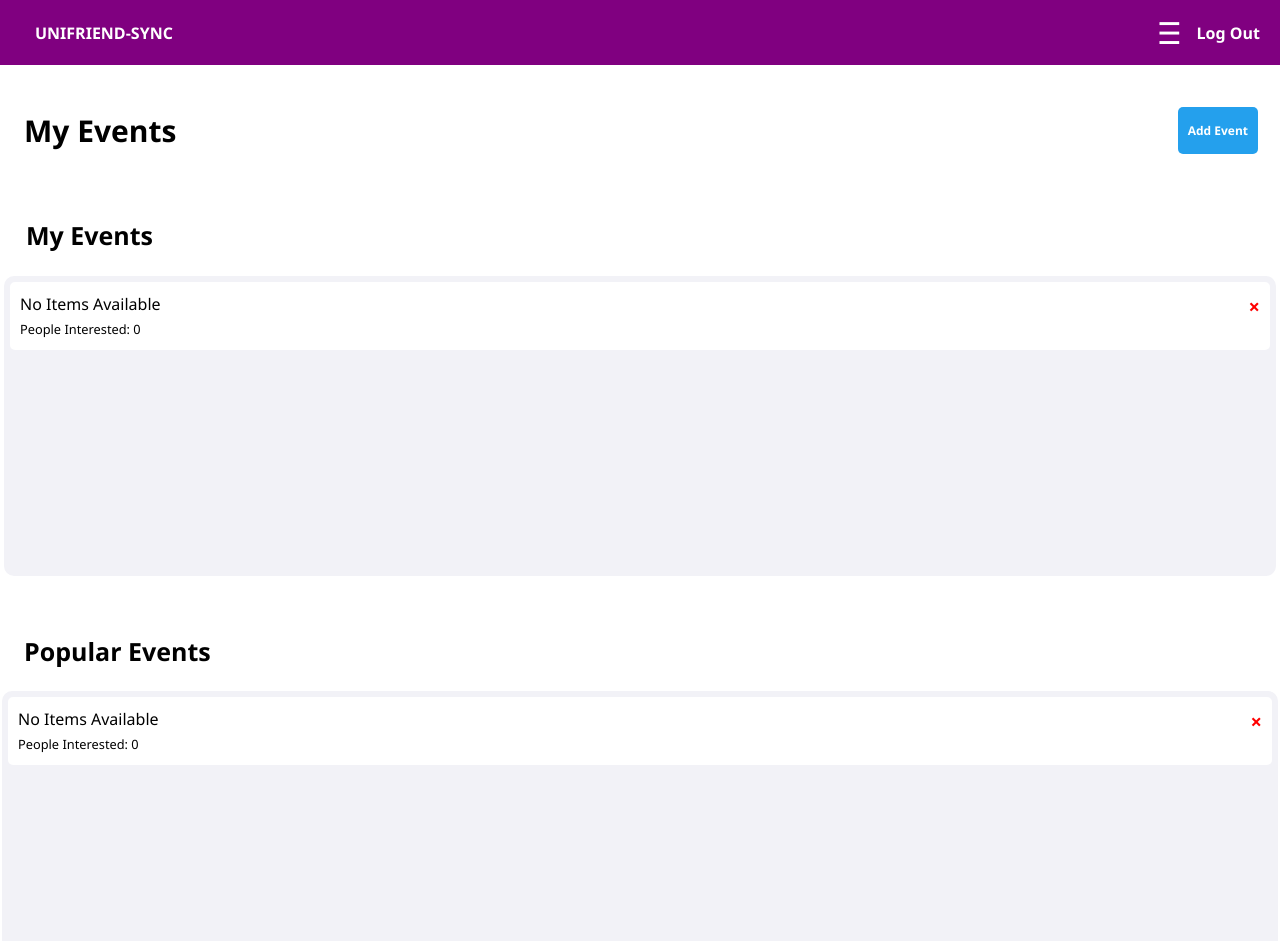
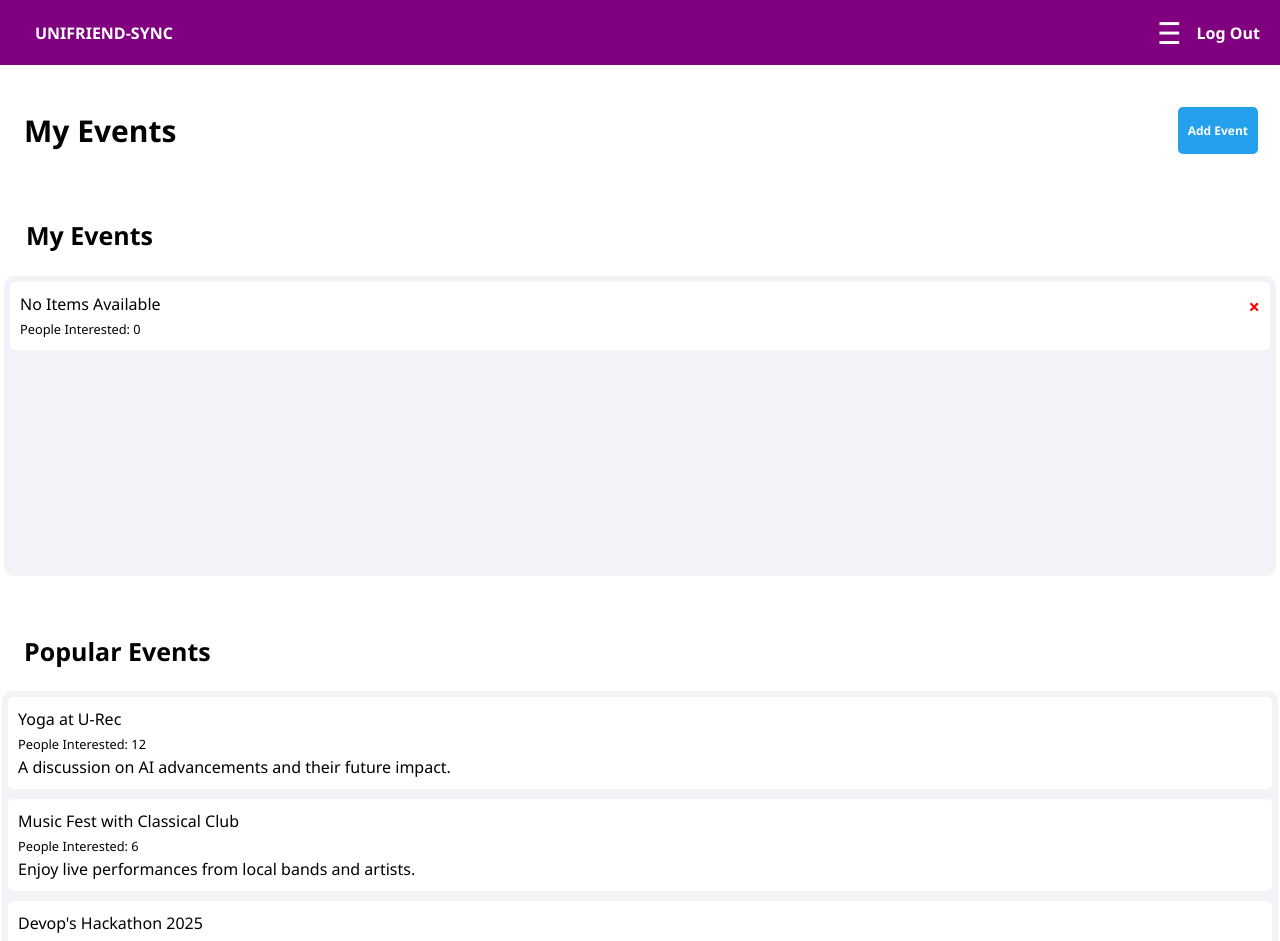
Before and after one commit to CSC-3380-Spring-2025/Team-20, a Next.js app in the folder frontend/: page / in a window 1280 px wide. Shown: the top 941 px of the page. Built offline with nearby package versions, Linux system fonts and the light colour scheme.

Commit message:
Separated popular to user's own events. Set default events for popularevents section

```diff
--- a/frontend/src/app/EP-components/EventSection.tsx
+++ b/frontend/src/app/EP-components/EventSection.tsx
@@ -1,4 +1,4 @@
-import { EventCardProps } from '../types/eventTypes'; // Import the correct type
+import { Event } from '../types/eventTypes'; // Import the correct type
 import DivContainer from './containers';
 import {headerStyle} from '../styles/eventstyle'
 
@@ -6,10 +6,12 @@ const EventSection = ({
   title,
   events,
   deleteEvent,
+  isPopular,
 }: {
   title: string;
-  events: EventCardProps[];
+  events: Event[];
   deleteEvent: (index: number) => void;
+  isPopular: boolean;
 }) => (
   <DivContainer padding="2px" width="100%" marginTop="10px">
     <DivContainer display="flex" justifyContent="space-between" padding="40px 20px 10px 10px" width="100%">
@@ -29,7 +31,8 @@ const EventSection = ({
               position: 'relative',
             }}
           >
-            {/* Delete Button (x) */}
+
+            {!isPopular && (
               <button
                 onClick={() => deleteEvent(index)}
                 style={{
@@ -47,6 +50,7 @@ const EventSection = ({
               >
                 ×
               </button>
+            )}
 
             <h1>{event.title}</h1>
             <small>{event.totalInterested}</small>
--- a/frontend/src/app/EP-components/containers.tsx
+++ b/frontend/src/app/EP-components/containers.tsx
@@ -1,4 +1,4 @@
-'use client';
+
 
 import React from 'react';
 
--- a/frontend/src/app/EP-components/eventContainer.tsx
+++ /dev/null
@@ -1 +0,0 @@
-// replace whatever is in page.tsx inside this
--- /dev/null
+++ b/frontend/src/app/EP-components/eventForm.tsx
@@ -0,0 +1 @@
+// replace whatever is in page.tsx inside this
--- a/frontend/src/app/EP-components/header.tsx
+++ b/frontend/src/app/EP-components/header.tsx
@@ -1,5 +1,7 @@
+"use client";
 import Link from "next/link";
 import { useState, useEffect, useRef, useCallback } from "react";
+import * as styles from "../styles/headerstyle"
 
 function Header() {
   const [isHamburgerOpen, setIsHamburgerOpen] = useState(false);
@@ -74,58 +76,4 @@ function Header() {
   );
 }
 
-// Updated styles based on Figma
-const styles = {
-  header: {
-    backgroundColor: "purple",
-    color: "white",
-    padding: "10px 20px",
-    fontWeight: "bold",
-  },
-  nav: {
-    display: "flex",
-    justifyContent: "space-between",
-    alignItems: "center",
-  },
-  navLeft: {
-    display: "flex",
-    alignItems: "center",
-    listStyleType: "none",
-  },
-  navRight: {
-    display: "flex",
-    alignItems: "center",
-    listStyleType: "none",
-  },
-  navItem: {
-    marginLeft: "15px",
-  },
-  hamburger: {
-    background: "none",
-    border: "none",
-    fontSize: "30px",
-    color: "white",
-    cursor: "pointer",
-  },
-  mobileMenu: {
-    position: "fixed",
-    top: 0,
-    right: 0,
-    width: "250px",
-    height: "100vh",
-    backgroundColor: "coral",
-    padding: "20px 30px",
-    display: "flex",
-    flexDirection: "column",
-    alignItems: "flex-start",
-    zIndex: 1000,
-  },
-  mobileLink: {
-    color: "white",
-    margin: "20px 0",
-    textDecoration: "none",
-    fontSize: "18px",
-  },
-};
-
 export default Header;
--- a/frontend/src/app/page.tsx
+++ b/frontend/src/app/page.tsx
@@ -1,12 +1,12 @@
 'use client';
-
 import Button from "../app/EP-components/button";
 import Header from "../app/EP-components/header";
 import DivContainer from "../app/EP-components/containers";
 import EventSection from "../app/EP-components/EventSection";
-import { titleStyle, linkStyle} from "../app/styles/eventstyle";
+import { titleStyle, linkStyle } from "../app/styles/eventstyle";
 import useEvents from "../app/hooks/useEvents";
 import Link from "next/link";
+import popularEvents from "./types/populareventsTypes"; // Import the default popular events
 
 export default function Home() {
   const { events, addEvent, deleteEvent } = useEvents();
@@ -31,12 +31,12 @@ export default function Home() {
           </Button>
         </DivContainer>
 
-        <EventSection title="My Events" events={events} deleteEvent={deleteEvent} />
+        <EventSection title="My Events" events={events} deleteEvent={deleteEvent} isPopular={false} />
       </DivContainer>
 
-      <EventSection title="Popular Events" events={events} deleteEvent={deleteEvent} />
+      <EventSection title="Popular Events" events={popularEvents} deleteEvent={deleteEvent} isPopular={true} />
 
-      <Link href="/EVENTLSU">
+      <Link href="/outside-campus">
         <p style={linkStyle}>Leaving LSU?</p>
       </Link>
     </main>
--- /dev/null
+++ b/frontend/src/app/styles/headerstyle.ts
@@ -0,0 +1,57 @@
+export const header  = {
+    backgroundColor: "purple",
+    color: "white",
+    padding: "10px 20px",
+    fontWeight: "bold",
+  };
+
+  export const nav  = {
+    display: "flex",
+    justifyContent: "space-between",
+    alignItems: "center",
+  };
+
+  export const navLeft  = {
+    display: "flex",
+    alignItems: "center",
+    listStyleType: "none",
+  };
+
+  export const navRight = {
+    display: "flex",
+    alignItems: "center",
+    listStyleType: "none",
+  };
+
+  export const navItem  = {
+    marginLeft: "15px",
+  };
+
+  export const hamburger = {
+    background: "none",
+    border: "none",
+    fontSize: "30px",
+    color: "white",
+    cursor: "pointer",
+  };
+
+  export const mobileMenu = {
+    position: "fixed" as "fixed" | "relative" | "absolute" | "static" | "sticky",
+    top: 0,
+    right: 0,
+    width: "250px",
+    height: "100vh",
+    backgroundColor: "coral",
+    padding: "20px 30px",
+    display: "flex",
+    flexDirection:  "column" as 'column',
+    alignItems: "flex-start",
+    zIndex: 1000,
+  };
+
+  export const mobileLink = {
+    color: "white",
+    margin: "20px 0",
+    textDecoration: "none",
+    fontSize: "18px",
+  };
--- /dev/null
+++ b/frontend/src/app/types/populareventsTypes.ts
@@ -0,0 +1,31 @@
+import { Event } from "./eventTypes";
+//chatgpted some random events.
+const popularEvents: Event[] = [
+  {
+    title: "Yoga at U-Rec",
+    description: "A discussion on AI advancements and their future impact.",
+    totalInterested: "People Interested: 12",
+  },
+  {
+    title: "Music Fest with Classical Club",
+    description: "Enjoy live performances from local bands and artists.",
+    totalInterested: "People Interested: 6",
+  },
+  {
+    title: "Devop's Hackathon 2025",
+    description: "A 24-hour coding challenge with exciting prizes.",
+    totalInterested: "People Interested: 3",
+  },
+  {
+    title: "Board Game Night in Magnolia Room",
+    description: "Join us for a fun evening of board games and snacks.",
+    totalInterested: "People  Interested: 5",
+  },
+  {
+    title: "Hangout near Nicholson",
+    description: "Watch a classic film under the stars.",
+    totalInterested: "People  Interested: 10",
+  },
+];
+
+export default popularEvents;
```
Lines whose indentation alone changed are shown as unchanged.
